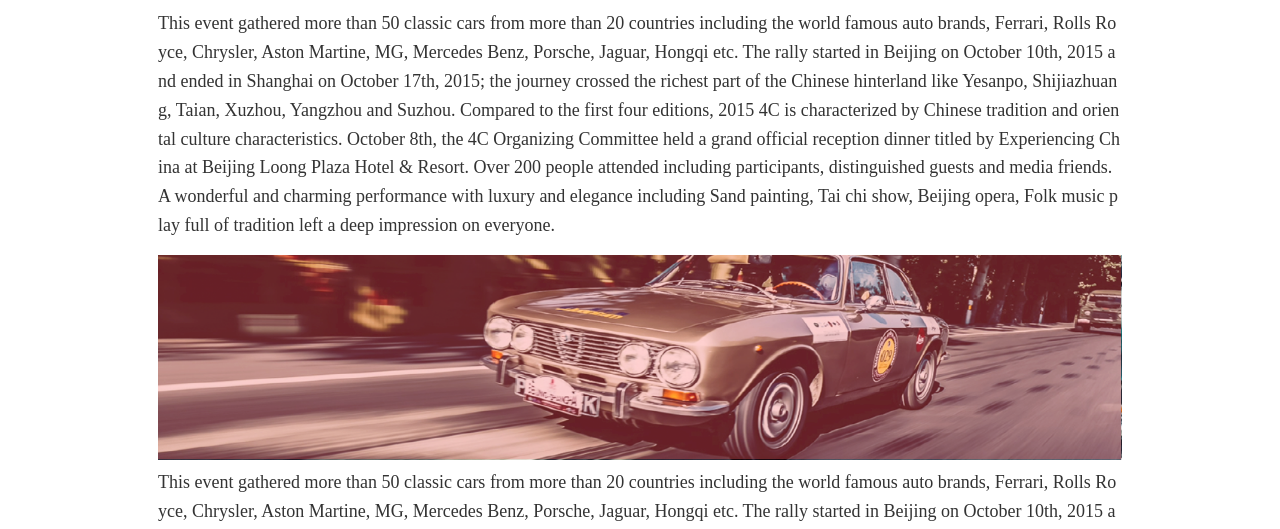
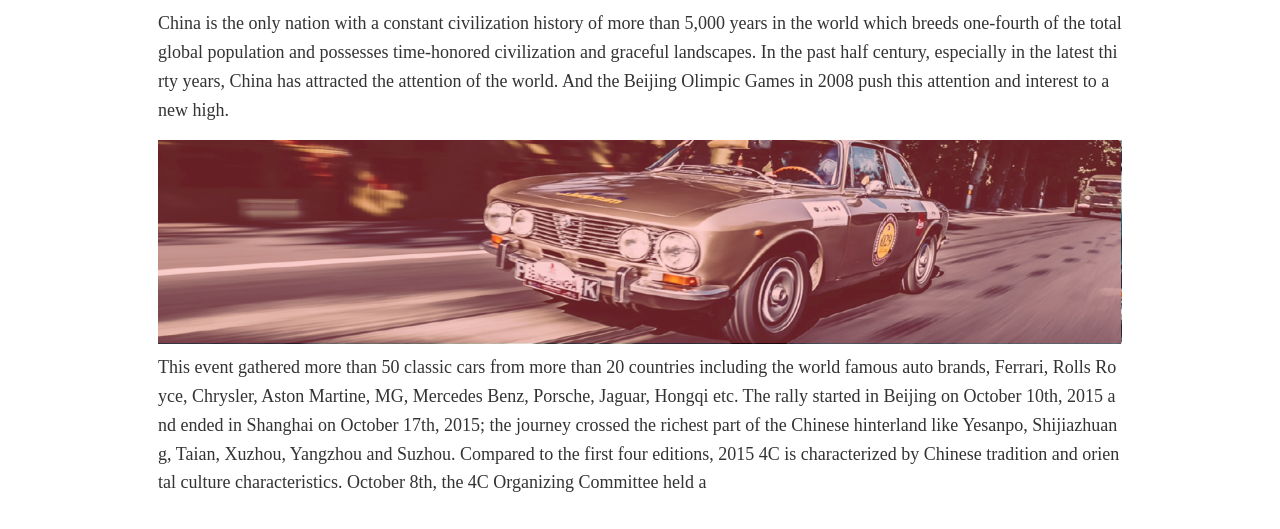
Before and after one commit to cobbcheng/old_car, a plain HTML site: page background.html in a window 1280 px wide. Shown: the part 271-800 px from the top of the page. Drawn offline with Linux system fonts and the light colour scheme.

Commit message:
Update background.html

```diff
--- a/background.html
+++ b/background.html
@@ -102,9 +102,7 @@
     <p>1290</p>
   </div> -->
   <div class="content">
-    <p>This event gathered more than 50 classic cars from more than 20 countries including the world famous auto brands, Ferrari, Rolls Royce, Chrysler, Aston Martine, MG, Mercedes Benz, Porsche, Jaguar, Hongqi etc. The rally started in Beijing on October 10th, 2015 and ended in Shanghai on October 17th, 2015; the journey crossed the richest part of the Chinese hinterland like Yesanpo, Shijiazhuang, Taian, Xuzhou, Yangzhou and Suzhou.
-Compared to the first four editions, 2015 4C is characterized by Chinese tradition and oriental culture characteristics.
-October 8th, the 4C Organizing Committee held a grand official reception dinner titled by Experiencing China at Beijing Loong Plaza Hotel & Resort. Over 200 people attended including participants, distinguished guests and media friends. A wonderful and charming performance with luxury and elegance including Sand painting, Tai chi show, Beijing opera, Folk music play full of tradition left a deep impression on everyone.</p>
+    <p>China is the only nation with a constant civilization history of more than 5,000 years in the world which breeds one-fourth of the total global population and possesses time-honored civilization and graceful landscapes. In the past half century, especially in the latest thirty years, China has attracted the attention of the world. And the Beijing Olimpic Games in 2008 push this attention and interest to a new high.</p>
     <img src="./img/4cback.png" alt="">
     <p>This event gathered more than 50 classic cars from more than 20 countries including the world famous auto brands, Ferrari, Rolls Royce, Chrysler, Aston Martine, MG, Mercedes Benz, Porsche, Jaguar, Hongqi etc. The rally started in Beijing on October 10th, 2015 and ended in Shanghai on October 17th, 2015; the journey crossed the richest part of the Chinese hinterland like Yesanpo, Shijiazhuang, Taian, Xuzhou, Yangzhou and Suzhou.
 Compared to the first four editions, 2015 4C is characterized by Chinese tradition and oriental culture characteristics.
```
